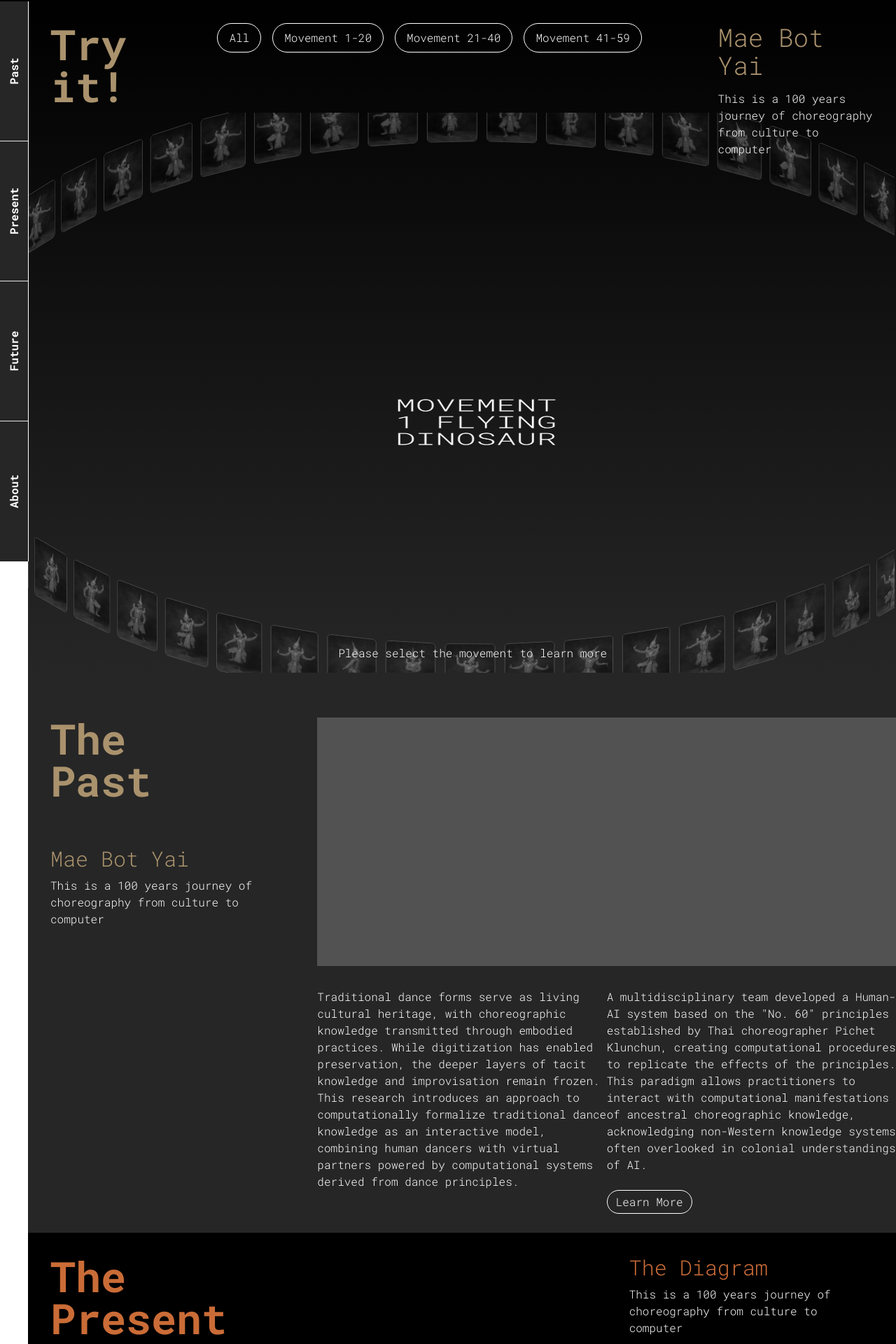
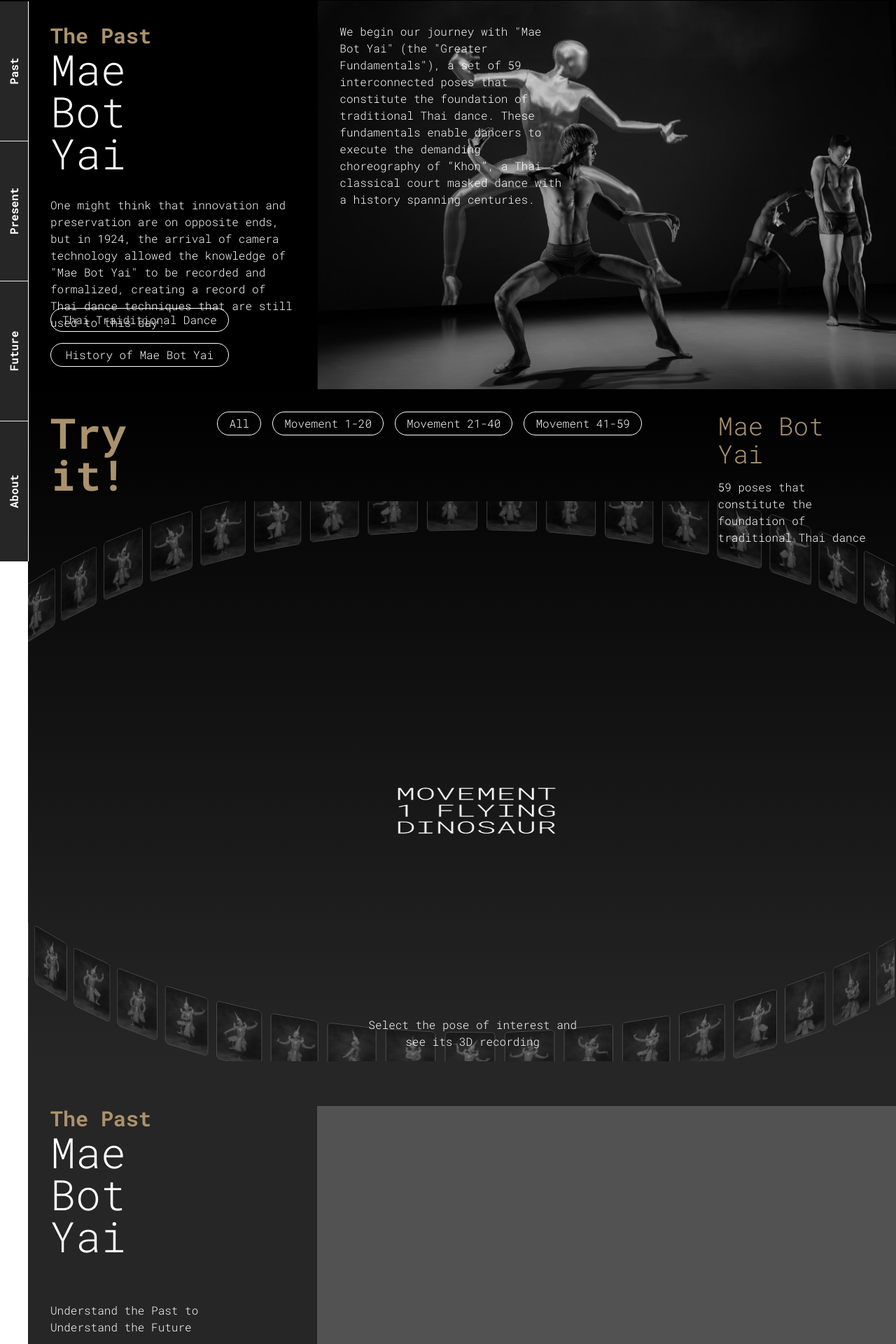
Before and after one commit to chayapatr/cybersubin, a SvelteKit app: page / in a window 1280 px wide. Shown: the part 1598-3518 px from the top of the page at 70% size. Built offline with nearby package versions, Linux system fonts and the light colour scheme.

Commit message:
feat: things

```diff
--- /dev/null
+++ b/src/lib/Title.svelte
@@ -0,0 +1,10 @@
+<script>
+	export let head = '';
+	export let title = '';
+	export let color = 'text-white';
+</script>
+
+<div>
+	<h2 class={`text-3xl font-bold ${color}`}>{head}</h2>
+	<h4 class="w-min text-6xl text-white">{title}</h4>
+</div>
--- a/src/routes/+page.svelte
+++ b/src/routes/+page.svelte
@@ -1,5 +1,6 @@
 <script>
 	import Carousel from '$lib/Carousel.svelte';
+	import Title from '$lib/Title.svelte';
 </script>
 
 <div class="flex h-[100svh] flex-col bg-black text-white">
@@ -97,26 +98,57 @@
 	</div>
 
 	<div
-		class="relative flex h-[120svh] flex-col bg-gradient-to-b from-black to-neutral-800 text-white md:ml-10 md:mt-[calc(-100svh_-_2.6rem)]"
+		class="relative grid grid-cols-3 bg-black text-white md:ml-10 md:mt-[calc(-100svh_-_2.6rem)]"
+		id="mae-bot-yai"
+	>
+		<div class="space-y-8 p-8">
+			<Title head="The Past" title="Mae Bot Yai" color="text-gold" />
+			<p class="max-w-sm text-balance">
+				One might think that innovation and preservation are on opposite ends, but in 1924, the
+				arrival of camera technology allowed the knowledge of "Mae Bot Yai" to be recorded and
+				formalized, creating a record of Thai dance techniques that are still used to this day.
+			</p>
+		</div>
+		<div class="col-span-2">
+			<div class="relative aspect-video w-full">
+				<div class="absolute left-0 top-0 max-w-sm text-pretty p-8">
+					<p>
+						We begin our journey with "Mae Bot Yai" (the "Greater Fundamentals"), a set of 59
+						interconnected poses that constitute the foundation of traditional Thai dance. These
+						fundamentals enable dancers to execute the demanding choreography of “Khon”, a Thai
+						classical court masked dance with a history spanning centuries.
+					</p>
+				</div>
+				<img src="/cybersubin.png" class="min-h-full min-w-full object-cover" alt="" />
+			</div>
+		</div>
+		<div class="absolute bottom-0 flex flex-col gap-4 p-8">
+			<button class="btn">Thai Traiditional Dance</button>
+			<button class="btn">History of Mae Bot Yai</button>
+		</div>
+	</div>
+
+	<div
+		class="relative flex h-[120svh] flex-col bg-gradient-to-b from-black to-neutral-800 text-white md:ml-10"
 	>
 		<div class="z-10 grid grid-cols-5 gap-4 p-8">
 			<h2 class="text-6xl font-bold text-gold">Try<br />it!</h2>
 			<div class="col-span-3 flex h-min gap-4">
-				<div class="rounded-full border border-white px-4 py-2">All</div>
-				<div class="rounded-full border border-white px-4 py-2">Movement 1-20</div>
-				<div class="rounded-full border border-white px-4 py-2">Movement 21-40</div>
-				<div class="rounded-full border border-white px-4 py-2">Movement 41-59</div>
+				<div class="btn">All</div>
+				<div class="btn">Movement 1-20</div>
+				<div class="btn">Movement 21-40</div>
+				<div class="btn">Movement 41-59</div>
 			</div>
 			<div>
 				<h4 class="mb-4 text-4xl text-gold">Mae Bot Yai</h4>
-				<p>This is a 100 years journey of choreography from culture to computer</p>
+				<p>59 poses that constitute the foundation of traditional Thai dance</p>
 			</div>
 		</div>
 		<div class="absolute bottom-0 z-0 h-[100svh]" style="width: calc(100vw - 2.6rem);">
 			<div class="relative h-full overflow-hidden">
 				<Carousel />
-				<div class="absolute bottom-0 m-4 w-full text-center">
-					Please select the movement to learn more
+				<div class="absolute bottom-0 m-4 flex w-full justify-center">
+					<p class="max-w-xs text-center">Select the pose of interest and see its 3D recording</p>
 				</div>
 			</div>
 		</div>
@@ -124,12 +156,10 @@
 
 	<div class="grid h-[100svh] bg-neutral-800 pt-16 md:ml-10 md:grid-cols-3">
 		<div class="flex flex-col gap-16 px-8">
-			<h2 class="text-6xl font-bold text-gold">The<br />Past</h2>
-			<div class="space-y-2">
-				<h4 class="text-3xl text-gold">Mae Bot Yai</h4>
-				<p class="max-w-xs text-white">
-					This is a 100 years journey of choreography from culture to computer
-				</p>
+			<Title head="The Past" title="Mae Bot Yai" color="text-gold" />
+			<p class="max-w-64 text-white">Understand the Past to Understand the Future</p>
+			<div class="flex border-l border-l-gold pl-4 text-sm text-gold">
+				<p class="max-w-32">Mae Bot Yai recorded on camera in 1924</p>
 			</div>
 		</div>
 		<div class="col-span-2 space-y-8">
@@ -161,7 +191,9 @@
 
 	<div class="hero md:ml-10">
 		<div class="grid md:grid-cols-3">
-			<h2 class="p-8 text-6xl font-bold text-orange">The<br />Present</h2>
+			<div class="p-8">
+				<Title head="The Present" title="No.60" color="text-orange" />
+			</div>
 			<div />
 			<div class="space-y-2 p-8">
 				<h4 class="text-3xl text-orange">The Diagram</h4>
@@ -175,14 +207,33 @@
 		</div>
 	</div>
 
+	<div
+		class="relative flex flex-col bg-gradient-to-b from-black to-neutral-800 text-white md:ml-10"
+	>
+		<div class="z-10 grid grid-cols-5 gap-4 p-8">
+			<h2 class="text-6xl font-bold text-orange">Try<br />it!</h2>
+			<div class="col-span-3 flex h-min gap-4">
+				<p>
+					Six elements were discovered from the analysis of the Mae Bot Yai fundamentals, which aim
+					to empower choreographers and dancers to invent the next movement (the imaginary 60th
+					movement, hence the name "No. 60")
+				</p>
+			</div>
+			<div>
+				<h4 class="mb-4 text-right text-4xl text-orange">No.60</h4>
+			</div>
+		</div>
+		<div class="flex w-full justify-center py-10">
+			<img src="/6-elements.png" class="w-4/5" alt="" />
+		</div>
+	</div>
+
 	<div class="grid h-[100svh] bg-neutral-800 pt-16 md:ml-10 md:grid-cols-3">
 		<div class="flex flex-col gap-16 px-8">
-			<h2 class="text-6xl font-bold text-orange">The<br />Present</h2>
-			<div class="space-y-2">
-				<h4 class="text-3xl text-orange">Mae Bot Yai</h4>
-				<p class="max-w-xs text-white">
-					This is a 100 years journey of choreography from culture to computer
-				</p>
+			<Title head="The Present" title="No.60" color="text-orange" />
+			<p class="max-w-64 text-white">From Deconstruction to Reconstruction</p>
+			<div class="flex border-l border-l-orange pl-4 text-sm text-orange">
+				<p class="max-w-32 text-balance">Pichet Klunchun's performance in Japan</p>
 			</div>
 		</div>
 		<div class="col-span-2 space-y-8">
@@ -205,18 +256,32 @@
 
 	<div class="hero relative md:ml-10">
 		<div class="z-50 grid md:grid-cols-3">
-			<h2 class="p-8 text-6xl font-bold text-red">The<br />Future</h2>
+			<div class="p-8">
+				<Title head="The Future" title="Cyber Subin" color="text-red" />
+			</div>
 			<div />
-			<div class="space-y-6 py-8">
+			<div class="space-y-8 p-8">
 				<p class="max-w-md">
-					Traditional dance forms serve as living cultural heritage, with choreographic knowledge
-					transmitted through embodied practices. While digitization has enabled preservation, the
-					deeper layers of tacit knowledge and improvisation remain frozen. This research introduces
-					an approach to computationally formalize traditional dance knowledge as an interactive
-					model, combining human dancers with virtual partners powered by computational systems
-					derived from dance principles.
+					While the digitization approach can preserve the visual form of dance, the deeper
+					knowledge and improvisational techniques remain frozen in time rather than flourishing as
+					living practices.
 				</p>
-				<button class="rounded-full border border-white px-3 py-1">Let's Experiment</button>
+				<p class="max-w-md">
+					In 2024, a multidisciplinary team analyzed and translated the principles of Mae Bot Yai
+					and No. 60 into an interactive computational model that extends beyond a mere static
+					recording of a dance performance. They developed an interactive system that allows the
+					dancer, choreographer, and even the audience to participate in altering the choreography
+					of the virtual agents by adjusting parameters that represent traditional Thai dance
+					elements.
+				</p>
+				<button class="btn">Let's Experiment</button>
+			</div>
+		</div>
+		<div class="bg-red-500 absolute bottom-0 left-0 z-50 w-full p-6 text-4xl text-white">
+			<div class="relative w-full">
+				<div class="absolute left-0 top-[100%] block -rotate-90" style="transform-origin: top left">
+					Human-AI<br />Co-Dancing
+				</div>
 			</div>
 		</div>
 		<div class="absolute left-0 top-0 z-0 h-full w-full overflow-hidden">
@@ -226,7 +291,7 @@
 
 	<div class="grid h-[100svh] bg-neutral-800 pt-16 md:ml-10 md:grid-cols-3">
 		<div class="flex flex-col gap-16 px-8">
-			<h2 class="text-6xl font-bold text-red">The<br />Future</h2>
+			<Title head="The Future" title="Cyber Subin" color="text-red" />
 		</div>
 		<div class="col-span-2 space-y-8">
 			<div class="aspect-[21/9] w-full bg-neutral-600" />
@@ -323,4 +388,7 @@
 	.hero-no-bg {
 		@apply flex flex-col text-white md:h-[100svh];
 	}
+	.btn {
+		@apply rounded-full border border-white px-4 py-1 hover:cursor-pointer hover:bg-white hover:font-bold hover:text-black;
+	}
 </style>
```
Also changed, not shown: src/lib/Description.svelte (added), static/6-elements.png (added).
